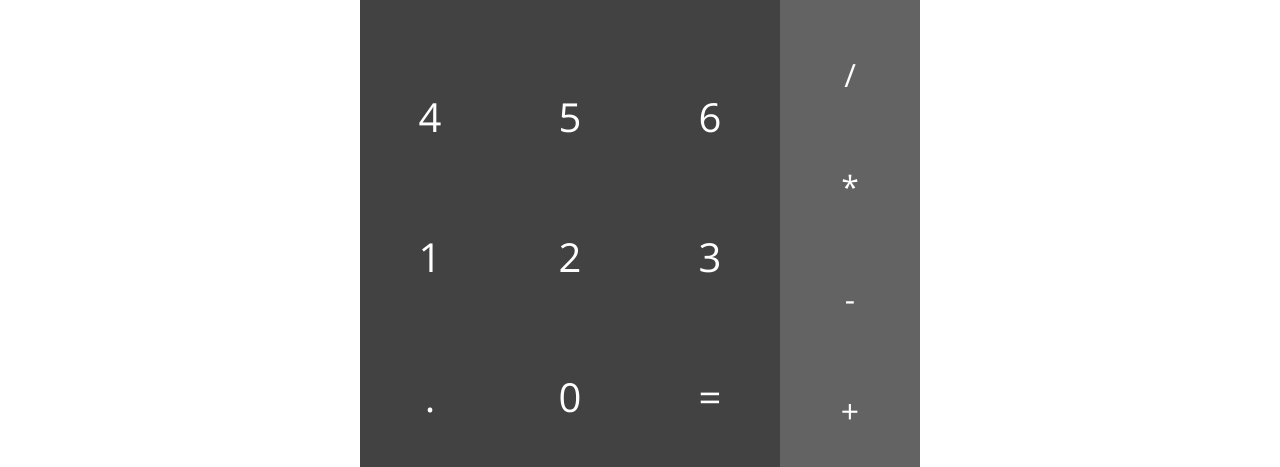
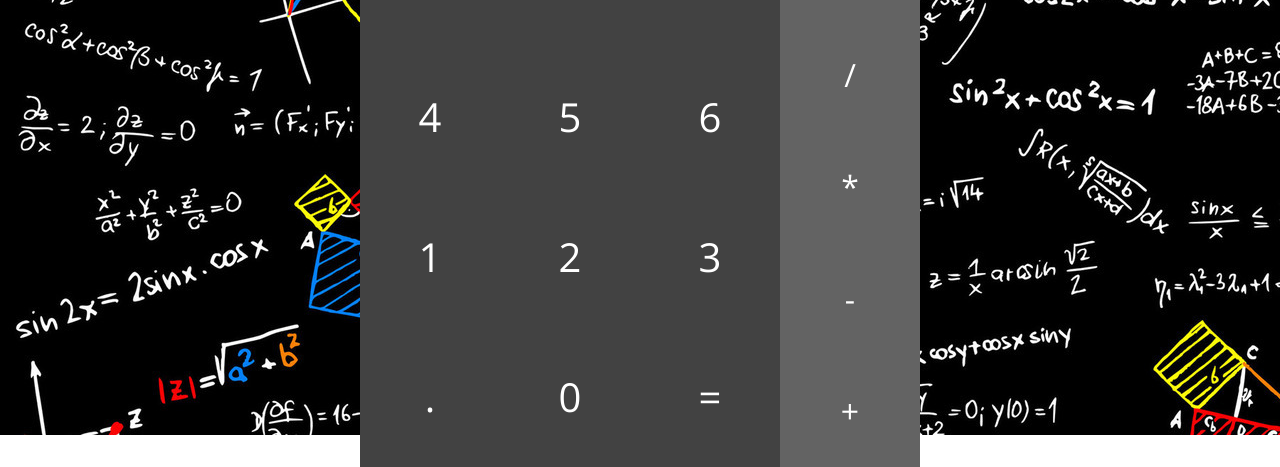
Before and after one commit to Chandankroy92/Calculator, a plain HTML site: page index.html in a window 1280 px wide. Shown: the part 333-800 px from the top of the page. Drawn offline with nearby package versions, Linux system fonts and the light colour scheme.

Commit message:
background changes

```diff
--- a/css/src/calci.scss
+++ b/css/src/calci.scss
@@ -1,6 +1,12 @@
 $dark-bg-color:#424242;
 $light-bg-color:#636363;
 
+body{
+	width: 100%;
+	height: 100vh;
+    background-image: url('../images/bg7.jpg');
+    background-repeat: no-repeat;
+}
 
 #calculator{
 		 width: 70vh;
```
Also changed, not shown: css/calci.css, images/bg7.jpg (added), 1 other file.
